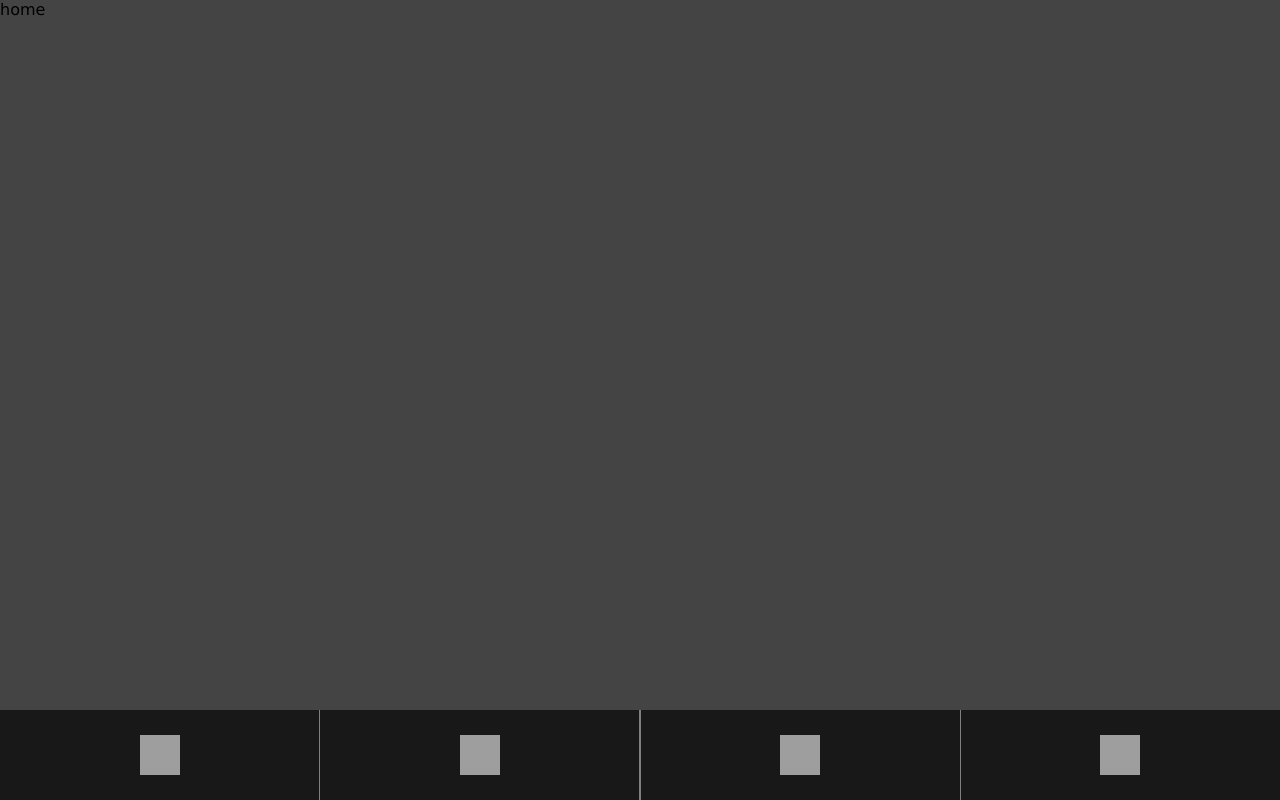
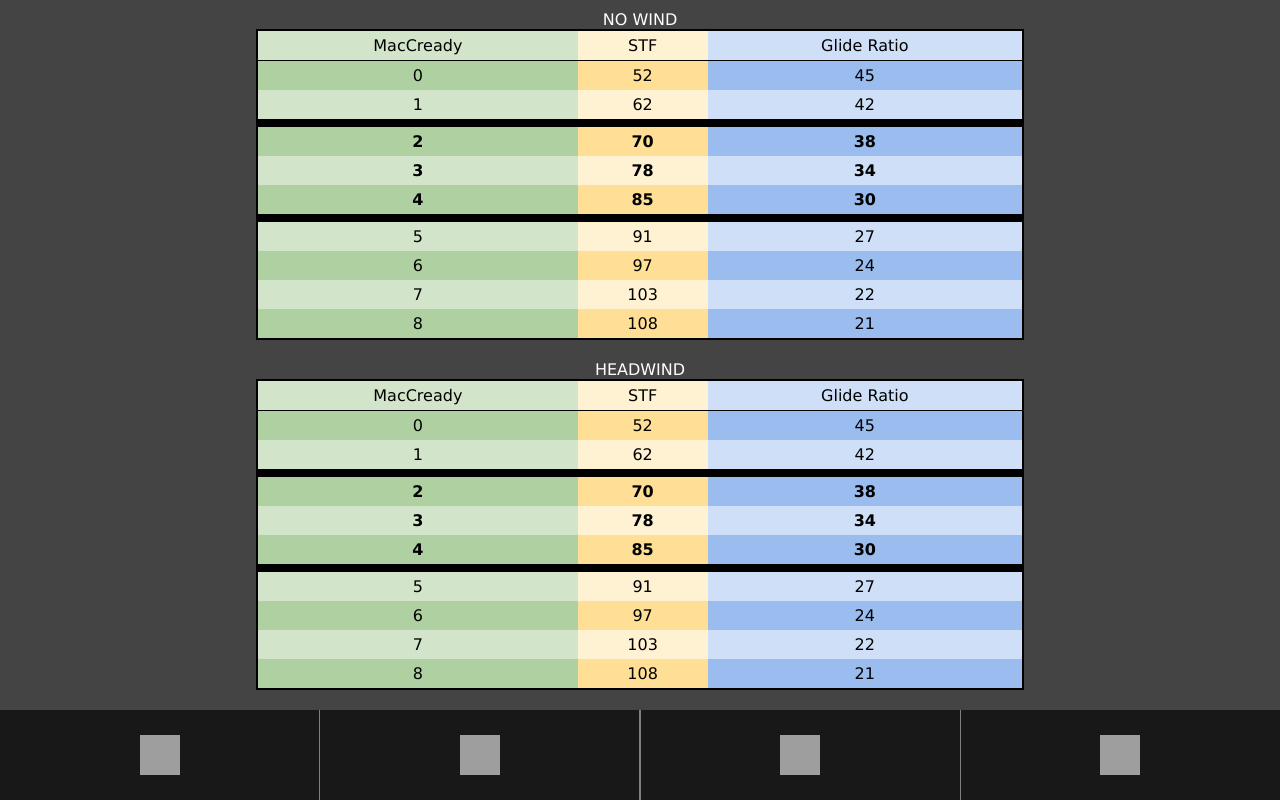
Before and after one commit to joecapra/soaring, a React (Create React App) app: page / in a window 1280 px wide. Both pictures are taken after a click on the element 479 px from the left and 755 px from the top of the page. Built offline with nearby package versions, Linux system fonts and the light colour scheme; grey boxes are pictures that could not be loaded.

Commit message:
Add speeds

```diff
--- a/src/App.js
+++ b/src/App.js
@@ -7,6 +7,7 @@ import RangeRingsNav from "./components/RangeRingsNav";
 import Ring from "./components/Ring";
 import Checklists from "./components/Checklists";
 import List from "./components/List";
+import Speeds from "./components/Speeds";
 
 function App() {
   const [currentPage, setCurrentPage] = useState();
@@ -31,6 +32,9 @@ function App() {
       case "list":
         setCurrentPage(<List listData={payload} />);
         break;
+      case "speeds":
+        setCurrentPage(<Speeds />);
+        break;
       default:
         setCurrentPage("home");
         break;
--- /dev/null
+++ b/src/components/Speeds/index.jsx
@@ -0,0 +1,119 @@
+import React from "react";
+import "./styles.scss";
+
+export default function Speeds() {
+  return (
+    <div className="speeds">
+      <div className="speeds__table-container">
+        <table className="speeds__table">
+          <caption>NO WIND</caption>
+          <tr>
+            <td>MacCready</td>
+            <td>STF</td>
+            <td>Glide Ratio</td>
+          </tr>
+          <tr>
+            <td>0</td>
+            <td>52</td>
+            <td>45</td>
+          </tr>
+          <tr>
+            <td>1</td>
+            <td>62</td>
+            <td>42</td>
+          </tr>
+          <tr>
+            <td>2</td>
+            <td>70</td>
+            <td>38</td>
+          </tr>
+          <tr>
+            <td>3</td>
+            <td>78</td>
+            <td>34</td>
+          </tr>
+          <tr>
+            <td>4</td>
+            <td>85</td>
+            <td>30</td>
+          </tr>
+          <tr>
+            <td>5</td>
+            <td>91</td>
+            <td>27</td>
+          </tr>
+          <tr>
+            <td>6</td>
+            <td>97</td>
+            <td>24</td>
+          </tr>
+          <tr>
+            <td>7</td>
+            <td>103</td>
+            <td>22</td>
+          </tr>
+          <tr>
+            <td>8</td>
+            <td>108</td>
+            <td>21</td>
+          </tr>
+        </table>
+      </div>
+      <div className="speeds__table-container">
+        <table className="speeds__table">
+          <caption>HEADWIND</caption>
+          <tr>
+            <td>MacCready</td>
+            <td>STF</td>
+            <td>Glide Ratio</td>
+          </tr>
+          <tr>
+            <td>0</td>
+            <td>52</td>
+            <td>45</td>
+          </tr>
+          <tr>
+            <td>1</td>
+            <td>62</td>
+            <td>42</td>
+          </tr>
+          <tr>
+            <td>2</td>
+            <td>70</td>
+            <td>38</td>
+          </tr>
+          <tr>
+            <td>3</td>
+            <td>78</td>
+            <td>34</td>
+          </tr>
+          <tr>
+            <td>4</td>
+            <td>85</td>
+            <td>30</td>
+          </tr>
+          <tr>
+            <td>5</td>
+            <td>91</td>
+            <td>27</td>
+          </tr>
+          <tr>
+            <td>6</td>
+            <td>97</td>
+            <td>24</td>
+          </tr>
+          <tr>
+            <td>7</td>
+            <td>103</td>
+            <td>22</td>
+          </tr>
+          <tr>
+            <td>8</td>
+            <td>108</td>
+            <td>21</td>
+          </tr>
+        </table>
+      </div>
+    </div>
+  );
+}
--- /dev/null
+++ b/src/components/Speeds/styles.scss
@@ -0,0 +1,78 @@
+@import '../../styles/main.scss';
+
+.speeds {
+    @include content-section;
+    display: flex;
+    flex-direction: column;
+    gap: 20px;
+    padding-top: 10px;
+
+    &__table {
+        margin: 0 auto;
+        width: 60%;
+        border-collapse: collapse;
+        border: 2px solid black;
+    }
+
+    caption {
+        color: white
+    }
+
+    th, td {
+        text-align: center;
+        padding: 5px;
+    }
+
+    $color-col1: #afd0a1; // First Column
+    $color-col2: #ffdf96; // Second Column
+    $color-col3: #9abcef; // Third Column
+
+    tr:nth-child(odd) {
+        background: $color-col1;
+        td:nth-child(1) {
+            background: $color-col1;
+        }
+        td:nth-child(2) {
+            background: $color-col2;
+        }
+        td:nth-child(3) {
+            background: $color-col3;
+        }
+    }
+
+    tr:nth-child(2) {
+        border-bottom: 1px solid black;
+    }
+    tr:nth-child(5) {
+        border-top: 8px solid black;
+    }
+    tr:nth-child(8) {
+        border-top: 8px solid black;
+    }
+
+    tr:nth-child(5) {
+        font-weight: bold;
+    }
+    tr:nth-child(6) {
+        font-weight: bold;
+    }
+    tr:nth-child(7) {
+        font-weight: bold;
+    }
+
+
+    tr:nth-child(even) {
+        // background: $color-col1;
+        td:nth-child(1) {
+            background: lighten($color-col1, 12%);
+        }
+        td:nth-child(2) {
+            background: lighten($color-col2, 12%);
+        }
+        td:nth-child(3) {
+            background: lighten($color-col3, 12%);
+        }
+    }
+
+
+}
```
